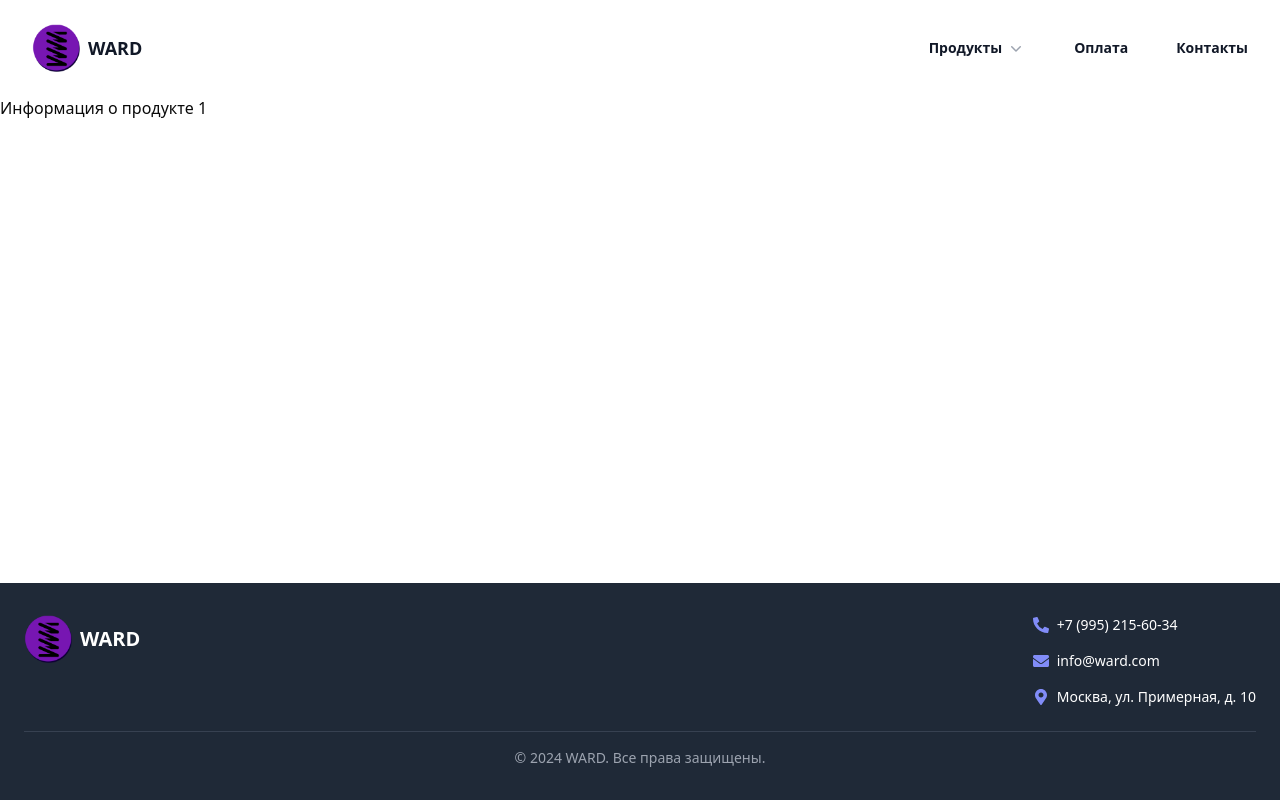
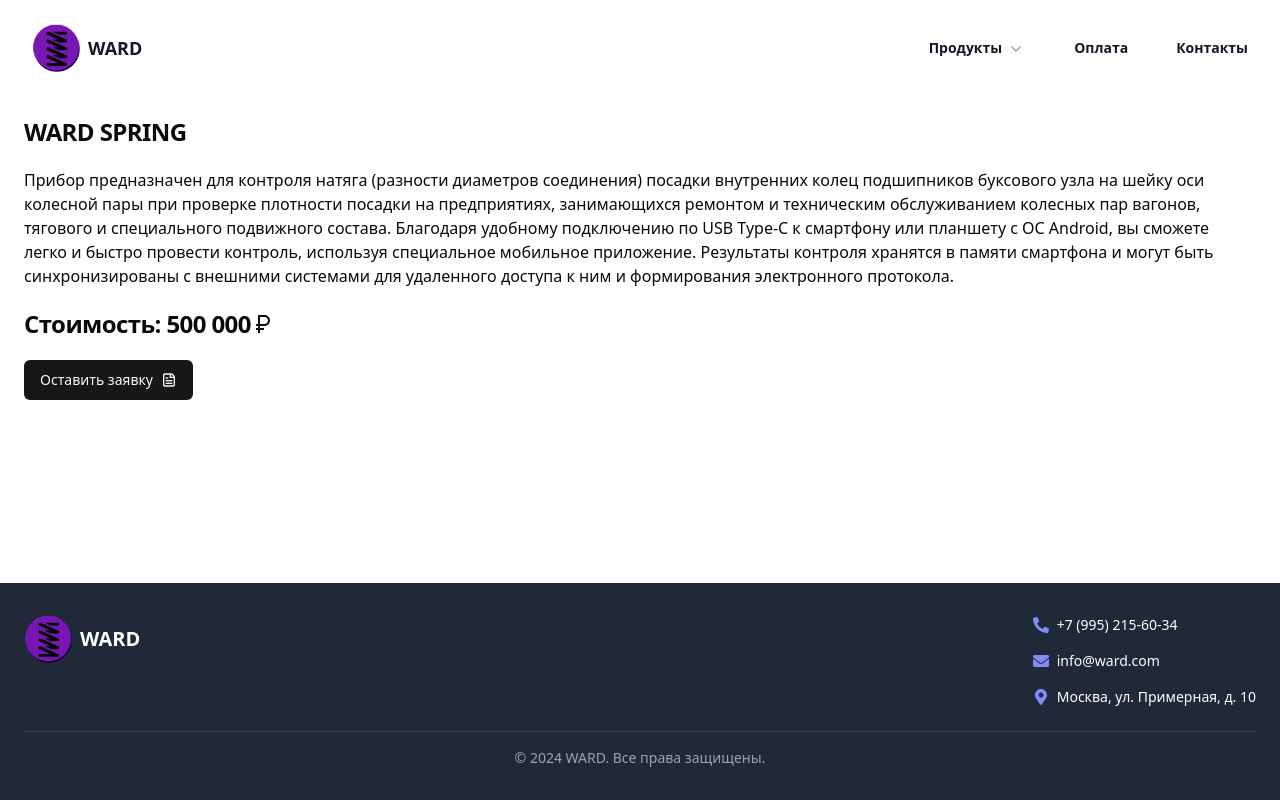
Before and after one commit to ward-CV/ward-web-frontend, a Next.js app: page /products/1 in a window 1280 px wide. Built offline with nearby package versions, Linux system fonts and the light colour scheme.

Commit message:
детальное описание продукта

```diff
--- /dev/null
+++ b/app/components/product/detailed_description.tsx
@@ -0,0 +1,45 @@
+import { Card, CardContent, CardHeader, CardTitle } from "@/components/ui/card";
+import { MdCurrencyRuble } from "react-icons/md";
+import { Button } from "@/components/ui/button";
+import { CgFileDocument } from "react-icons/cg";
+
+const DetailedDescription = () => {
+  return (
+    <>
+      <Card className="border-none shadow-none">
+        <CardHeader>
+          <CardTitle>WARD SPRING</CardTitle>
+        </CardHeader>
+        <CardContent>
+          <p>
+            Прибор предназначен для контроля натяга (разности диаметров
+            соединения) посадки внутренних колец подшипников буксового узла на
+            шейку оси колесной пары при проверке плотности посадки на
+            предприятиях, занимающихся ремонтом и техническим обслуживанием
+            колесных пар вагонов, тягового и специального подвижного состава.
+            Благодаря удобному подключению по USB Type-C к смартфону или
+            планшету с ОС Android, вы сможете легко и быстро провести контроль,
+            используя специальное мобильное приложение. Результаты контроля
+            хранятся в памяти смартфона и могут быть синхронизированы с внешними
+            системами для удаленного доступа к ним и формирования электронного
+            протокола.
+          </p>
+        </CardContent>
+      </Card>
+
+      <Card className="border-none shadow-none">
+        <CardTitle className="flex items-center">
+          <h1 className="text-center ml-6">Стоимость: 500 000</h1>
+          <MdCurrencyRuble />
+        </CardTitle>
+        <CardContent>
+          <Button className="mt-6">
+            Оставить заявку <CgFileDocument />
+          </Button>
+        </CardContent>
+      </Card>
+    </>
+  );
+};
+
+export default DetailedDescription;
--- /dev/null
+++ b/app/components/product/product.tsx
@@ -0,0 +1,11 @@
+import DetailedDescription from "./detailed_description";
+
+const Product = () => {
+  return (
+    <>
+      <DetailedDescription />
+    </>
+  );
+};
+
+export default Product;
--- a/app/products/[id]/page.tsx
+++ b/app/products/[id]/page.tsx
@@ -1,3 +1,5 @@
+import Product from "@/app/components/product/product";
+
 interface ProductPageProps {
   params: { id: string };
 }
@@ -5,11 +7,7 @@
 const ProductPage = ({ params }: ProductPageProps) => {
   const { id } = params;
 
-  return (
-    <div>
-      <h1>Информация о продукте {id}</h1>
-    </div>
-  );
+  return <Product />;
 };
 
 export default ProductPage;
```
